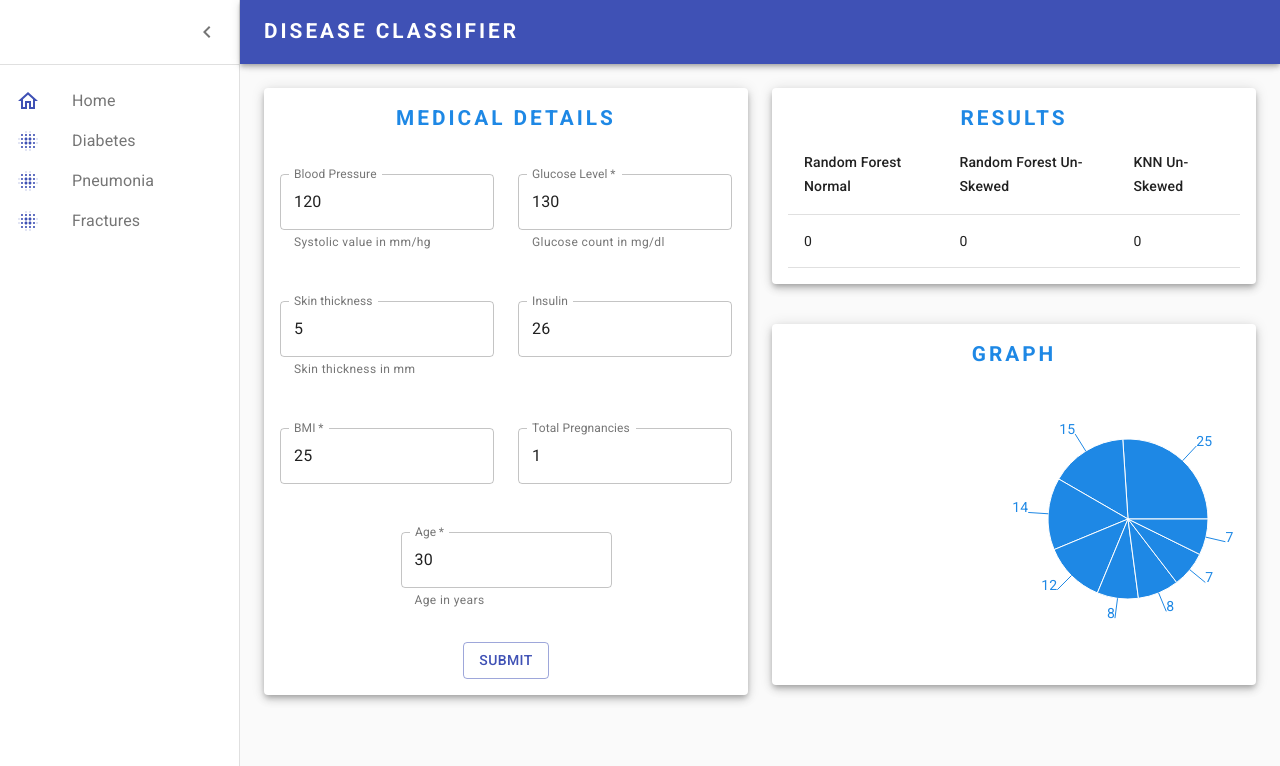
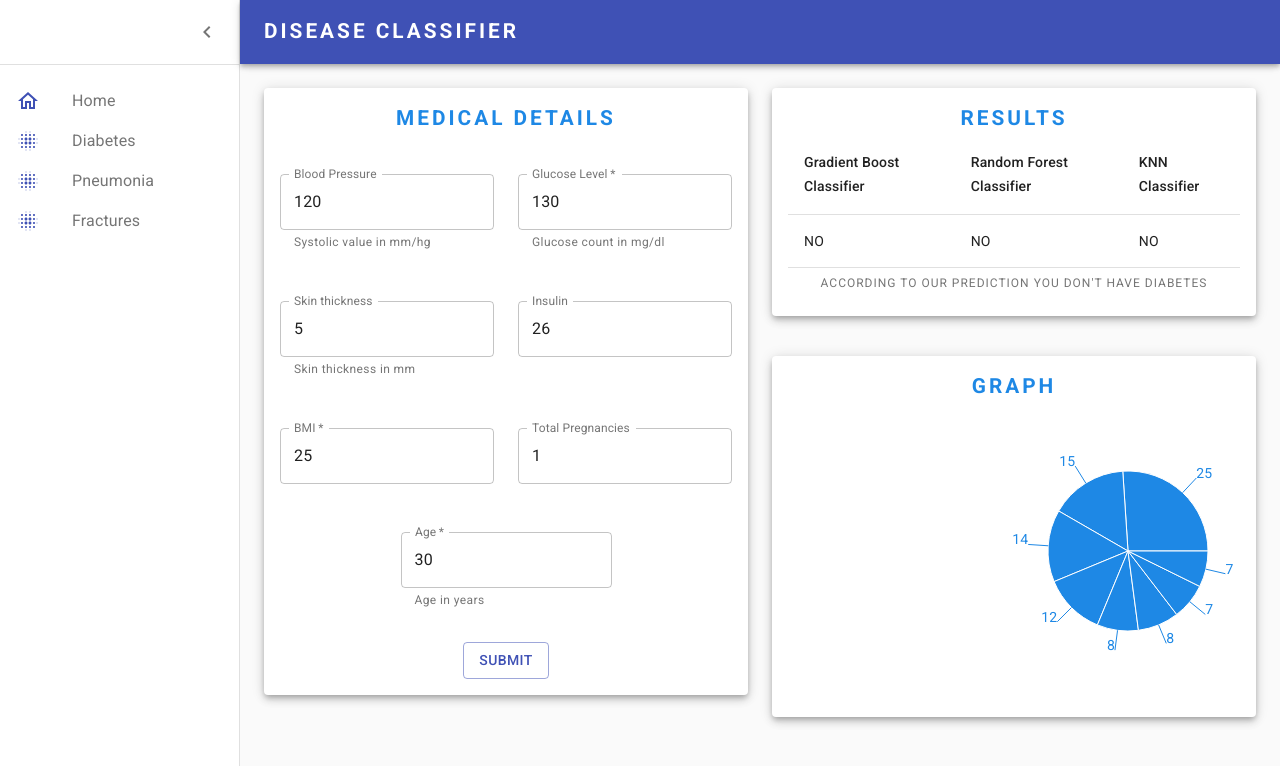
Before and after one commit to shreyasbarve/disease-classifier, a React (Create React App) app: page /diabetes in a window 1280 px wide. Shown: the top 766 px of the page. Built offline with nearby package versions, Linux system fonts and the light colour scheme.

Commit message:
solved error with spinner

```diff
--- a/src/App.jsx
+++ b/src/App.jsx
@@ -3,6 +3,7 @@ import { BrowserRouter as Router, Switch, Route } from "react-router-dom";
 // components
 import MyDrawer from "./components/Drawer/MyDrawer";
 import MySnackbar from "./components/Snackbar/MySnackbar";
+import MySpinner from "./components/Spinner/MySpinner";
 
 // Views
 import Login from "./views/Authentication/Login";
@@ -14,6 +15,7 @@ import Pneumonia from "./views/DrawerItems/Pneumonia";
 export default function App() {
   return (
     <Router>
+      <MySpinner />
       <MySnackbar />
       <Switch>
         <Route exact path="/" component={Login} />
--- a/src/views/DrawerItems/Diabetes/Diabetes.jsx
+++ b/src/views/DrawerItems/Diabetes/Diabetes.jsx
@@ -8,6 +8,7 @@ import {
   TableRow,
   TableCell,
   TableBody,
+  Typography,
 } from "@material-ui/core";
 import clsx from "clsx";
 
@@ -50,20 +51,29 @@ export default function Diabetes() {
                 <Table>
                   <TableHead>
                     <TableRow>
-                      <TableCell>Random Forest Normal</TableCell>
-                      <TableCell>Random Forest Un-Skewed</TableCell>
-                      <TableCell>KNN Un-Skewed</TableCell>
+                      <TableCell>Gradient Boost Classifier</TableCell>
+                      <TableCell>Random Forest Classifier</TableCell>
+                      <TableCell>KNN Classifier</TableCell>
                     </TableRow>
                   </TableHead>
                   <TableBody>
                     <TableRow>
-                      <TableCell>{details.RandomForestNormal}</TableCell>
-                      <TableCell>{details.RandomForestUnskewed}</TableCell>
-                      <TableCell>{details.KNNUnskewed}</TableCell>
+                      <TableCell>
+                        {details.RandomForestNormal === 0 ? "NO" : "YES"}
+                      </TableCell>
+                      <TableCell>
+                        {details.RandomForestUnskewed === 0 ? "NO" : "YES"}
+                      </TableCell>
+                      <TableCell>
+                        {details.KNNUnskewed === 0 ? "NO" : "YES"}
+                      </TableCell>
                     </TableRow>
                   </TableBody>
                 </Table>
               </TableContainer>
+              <Typography variant="overline">
+                According to our prediction you don't have diabetes
+              </Typography>
             </Grid>
           </Grid>
         </Paper>
```
